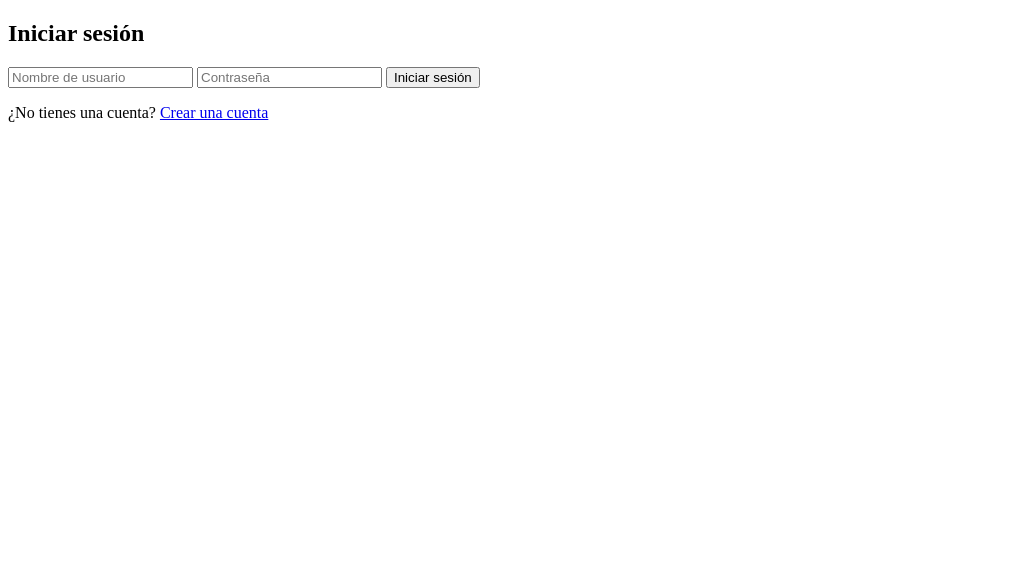
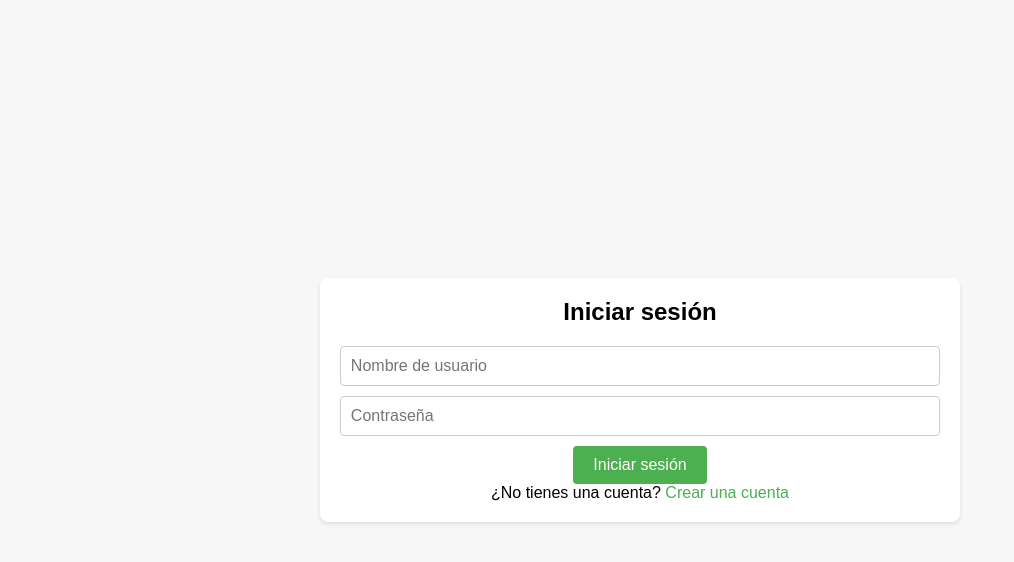
Before and after one commit to rperezbe/PlaylistGenerator, a website: page frontend/index.html in a window 1280 px wide. Shown: the whole page, without its empty margins (0-1014 px from the left). Drawn offline with Linux system fonts and the light colour scheme.

Commit message:
estils afegits

```diff
--- a/frontend/index.html
+++ b/frontend/index.html
@@ -1,7 +1,9 @@
 <!DOCTYPE html>
 <html>
 <head>
+    <meta charset="UTF-8">
   <title>PlaylistGenerator</title>
+  <link rel="stylesheet" href="style.css">
 </head>
 <body>
   <div id="login">
--- /dev/null
+++ b/frontend/style.css
@@ -0,0 +1,61 @@
+/* Reset default browser styles */
+* {
+    box-sizing: border-box;
+    margin: 0;
+    padding: 0;
+  }
+
+  body {
+    background-color: #f7f7f7;
+    font-family: Arial, sans-serif;
+    display: flex;
+    justify-content: center;
+    align-items: center;
+    height: 100vh;
+  }
+
+  #login, #registro {
+    background-color: #fff;
+    border-radius: 8px;
+    padding: 20px;
+    box-shadow: 0 2px 4px rgba(0, 0, 0, 0.1);
+    text-align: center;
+  }
+
+  h2 {
+    font-size: 24px;
+    margin-bottom: 20px;
+  }
+
+  input[type="text"],
+  input[type="password"] {
+    width: 100%;
+    padding: 10px;
+    margin-bottom: 10px;
+    border: 1px solid #ccc;
+    border-radius: 4px;
+    font-size: 16px;
+  }
+
+  button {
+    background-color: #4caf50;
+    color: #fff;
+    padding: 10px 20px;
+    border: none;
+    border-radius: 4px;
+    font-size: 16px;
+    cursor: pointer;
+  }
+
+  button:hover {
+    background-color: #45a049;
+  }
+
+  a {
+    color: #4caf50;
+    text-decoration: none;
+  }
+
+  a:hover {
+    text-decoration: underline;
+  }
```
